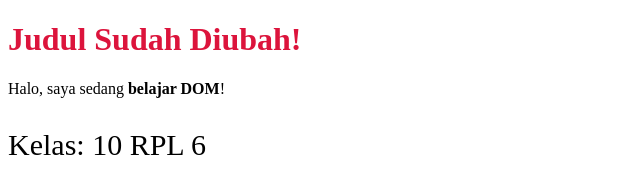
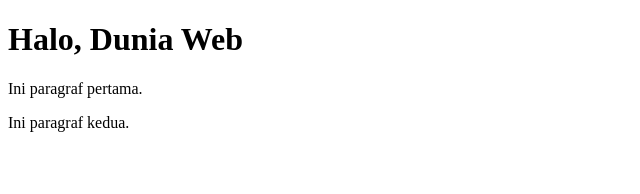
Before and after one commit to raihanassori35rpl-max/praktikum, a plain HTML site: page index.html in a window 1280 px wide. Shown: the whole page, without its empty margins (0-640 px from the left). Drawn offline with Linux system fonts and the light colour scheme.

Commit message:
Add files via upload

```diff
--- a/index.html
+++ b/index.html
@@ -1,13 +1,15 @@
 <!DOCTYPE html>
-<html lang="id">
+<html lang="en">
 <head>
-  <meta charset="UTF-8">
-  <title>Praktikum 2 - getElementById</title>
+    <meta charset="UTF-8">
+    <meta name="viewport" content="width=device-width, initial-scale=1.0">
+    <title>Praktikum 1 Mengenal DOM</title>
 </head>
 <body>
-  <h1 id="judul">Selamat Datang</h1>
-  <p id="sapaan">Ini adalah teks awal.</p>
-   <p id="kelas"> Kelas: 10 RPL 6</p>
-  <script src="script.js"></script>
+    <h1 id = "judul ">Halo, Dunia Web</h1>
+    <p>Ini paragraf pertama.</p>
+    <p>Ini paragraf kedua.</p>
+
+    <script src="script.js"></script>
 </body>
 </html>
--- a/script.js
+++ b/script.js
@@ -1,22 +1,4 @@
-// 1. Memilih elemen
-const judul = document.getElementById("judul");
-const sapaan = document.getElementById("sapaan");
-
-// 2. Melihat elemen di Console
-console.log(judul);
-console.log(sapaan);
-
-// 3. Mengubah isi teks
-judul.textContent = "Judul Sudah Diubah!";
-
-// 4. Mengubah warna
-judul.style.color = "crimson";
-
-// 5. Mengubah isi dengan tag HTML
-sapaan.innerHTML = "Halo, saya sedang <b>belajar DOM</b>!";
-
-// 6. Mencoba id yang tidak ada
-const hantu = document.getElementById("tidakada");
-console.log(hantu);
-const kelas = document.getElementById("kelas");
-kelas.style.fontSize = "30px";
+console.log("JavaScript sudah terhubung!");
+console.log(document.title);
+console.log(document.body);
+console.log(document);
```
